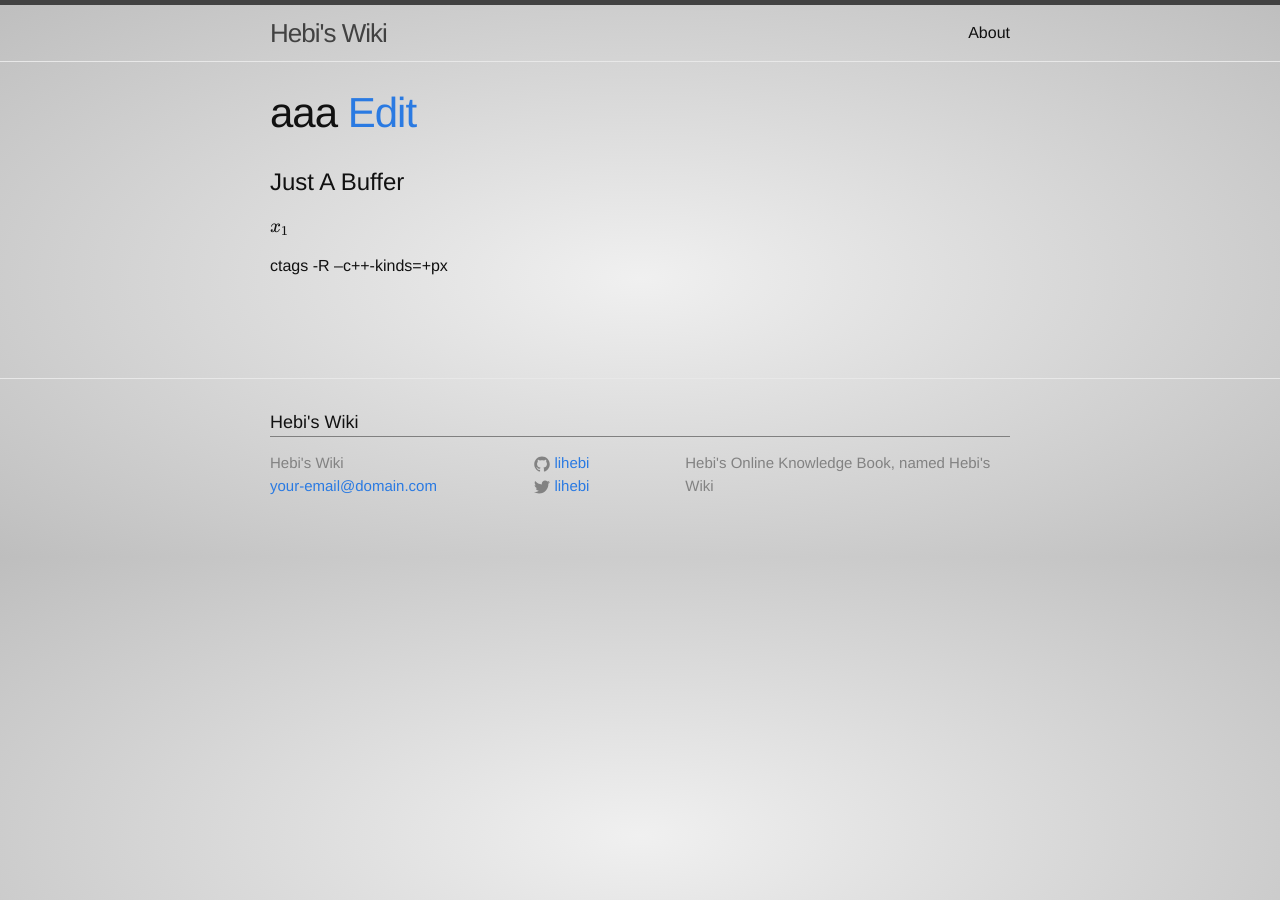
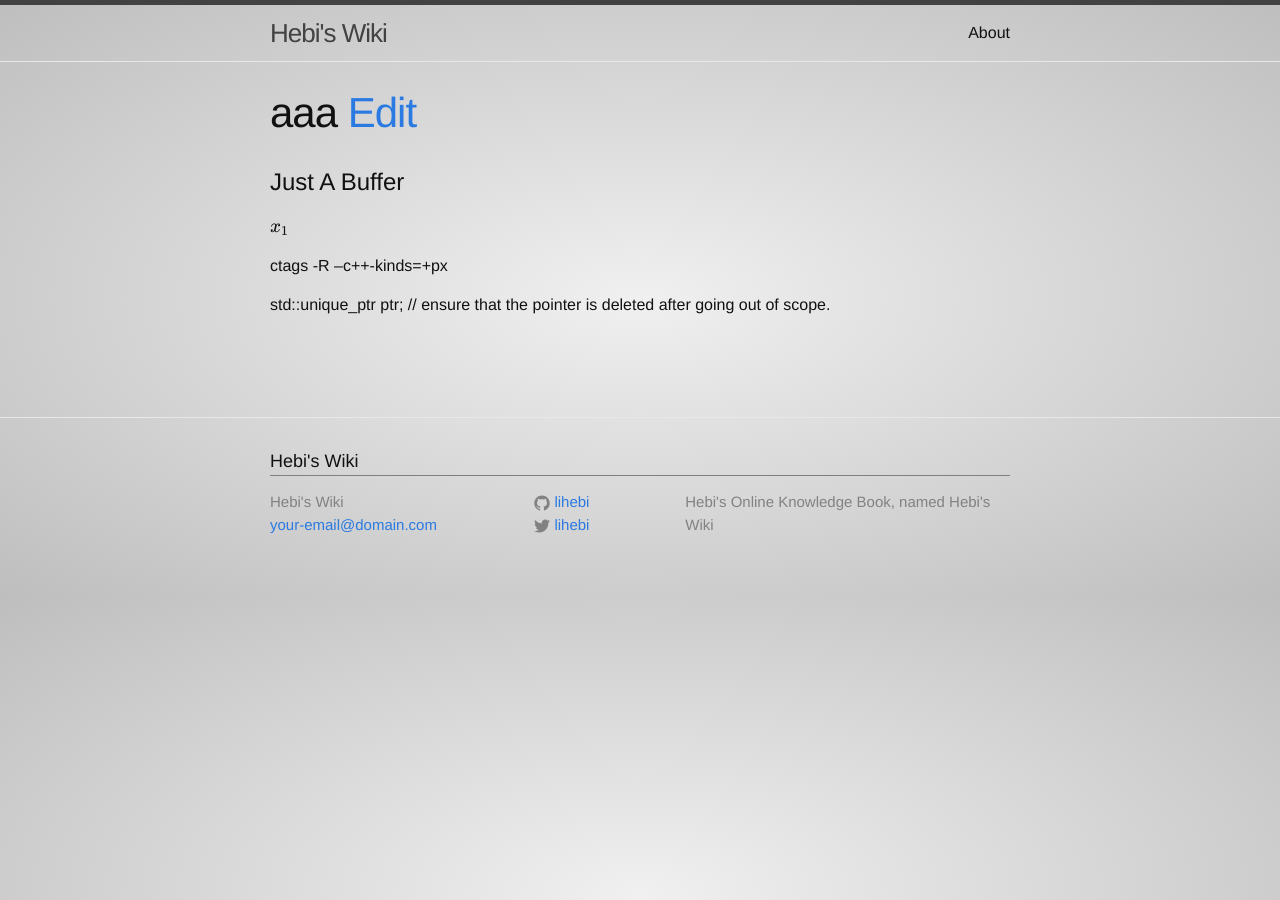
Before and after one commit to lihebi/wiki-old, a Jekyll site: the page built from _wiki/aaa.md, in a window 1280 px wide. Built offline with Jekyll 4.4.1, drawn with Linux system fonts in a browser that asks for light colours; nearby versions of some CDN libraries; Markdown is read by kramdown in place of the engine named in the settings.

Commit message:
Update aaa.md

```diff
--- a/_wiki/aaa.md
+++ b/_wiki/aaa.md
@@ -7,3 +7,5 @@ title: aaa
 `$x_1$`
 
 ctags -R --c++-kinds=+px
+
+std::unique_ptr<Type> ptr; // ensure that the pointer is deleted after going out of scope.
```
